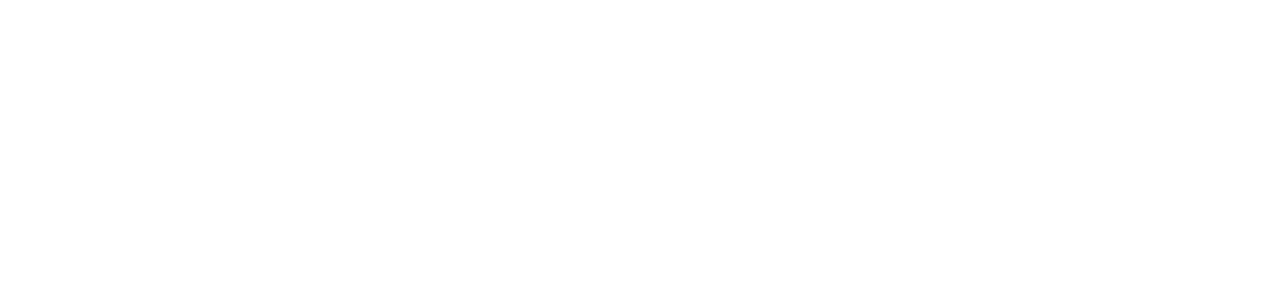
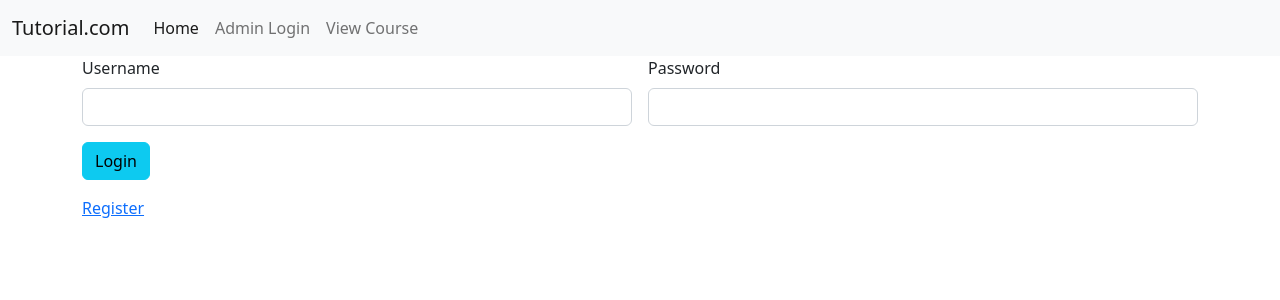
Before and after one commit to Amirthamlalas/TutionAppAngular, an Angular app: page /admin in a window 1280 px wide. Before the commit this address led to /. Shown: the top 300 px of the page. Built offline with nearby package versions, Linux system fonts and the light colour scheme.

Commit message:
added admin login

```diff
--- /dev/null
+++ b/src/app/admin-login/admin-login.component.html
@@ -0,0 +1,34 @@
+
+<app-navbar></app-navbar>
+
+<div class="container">
+    <div class="row">
+        <div class="col col-12 col-sm-12 col-md-12 col-lg-12 col-xl-12 col-xxl-12">
+
+            <div class="row g-3">
+                <div class="col col-12 col-sm-12 col-md-6 col-lg-6 col-xl-6 col-xxl-6">
+                    <label for="" class="form-label">Username</label>
+                    <input name="username" [(ngModel)]="username" type="text" class="form-control">
+
+
+                </div>
+                <div class="col col-12 col-sm-12 col-md-6 col-lg-6 col-xl-6 col-xxl-6">
+                    <label for="" class="form-label">Password</label>
+                    <input name="password" [(ngModel)]="password" type="text" class="form-control">
+
+
+                </div>
+                <div class="col col-12 col-sm-12 col-md-12 col-lg-12 col-xl-12 col-xxl-12">
+                    <button (click)="readValue()" class="btn btn-info">Login</button>
+
+
+                </div>
+                <div class="col col-12 col-sm-12 col-md-12 col-lg-12 col-xl-12 col-xxl-12">
+                   <a routerLink="/register">Register</a>
+
+
+                </div>
+            </div>
+        </div>
+    </div>
+</div>
--- /dev/null
+++ b/src/app/admin-login/admin-login.component.ts
@@ -0,0 +1,19 @@
+import { Component } from '@angular/core';
+
+@Component({
+  selector: 'app-admin-login',
+  templateUrl: './admin-login.component.html',
+  styleUrls: ['./admin-login.component.css']
+})
+export class AdminLoginComponent {
+
+  username=""
+  password=""
+
+  readValue=()=>{
+
+    let data :any={"username":this.username,"password":this.password}
+    console.log(data)
+  }
+
+}
--- a/src/app/navbar/navbar.component.html
+++ b/src/app/navbar/navbar.component.html
@@ -12,7 +12,7 @@
             <a class="nav-link active" aria-current="page" routerLink="/">Home</a>
           </li>
           <li class="nav-item">
-            <a class="nav-link" routerLink="">Admin Login</a>
+            <a class="nav-link" routerLink="/admin">Admin Login</a>
           </li>
           <li class="nav-item">
             <a class="nav-link" routerLink="">View Course</a>
```
Also changed, not shown: src/app/app.module.ts (+7 -1 lines), src/app/admin-login/admin-login.component.css (added).
